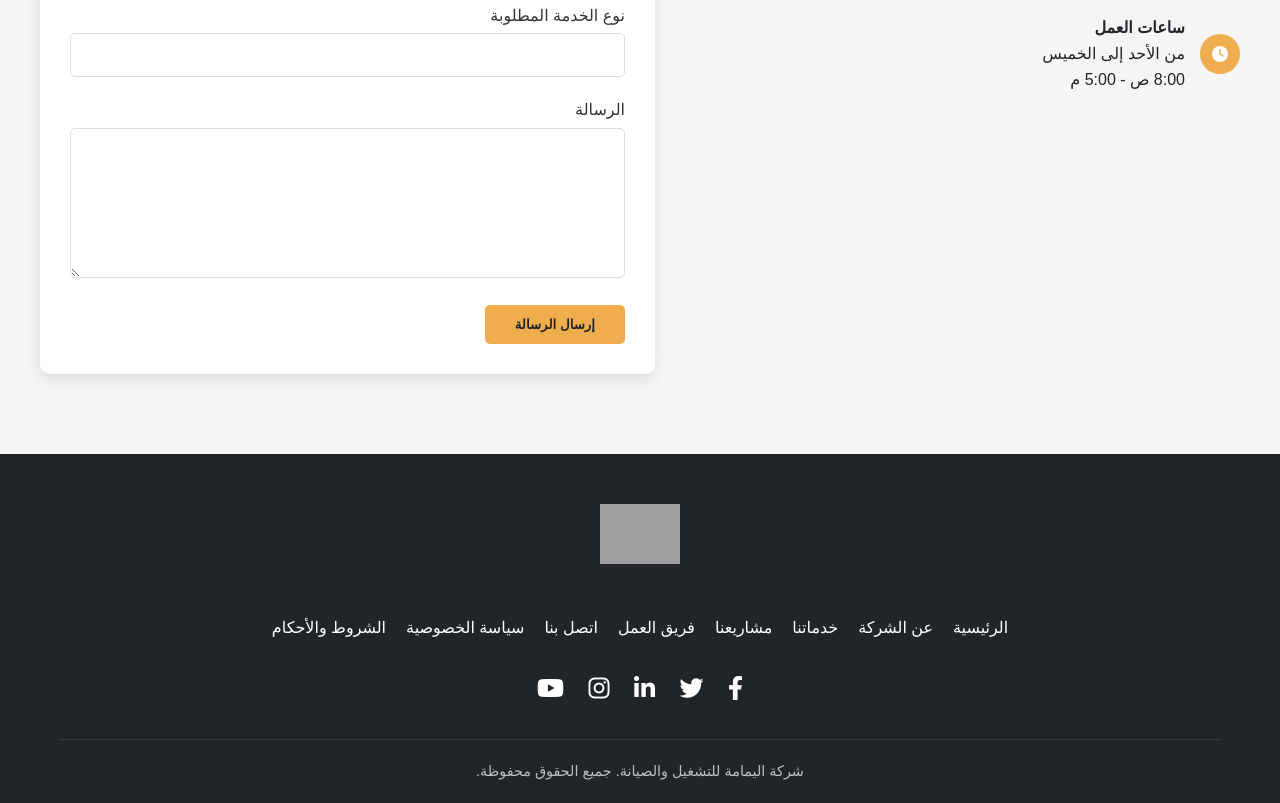
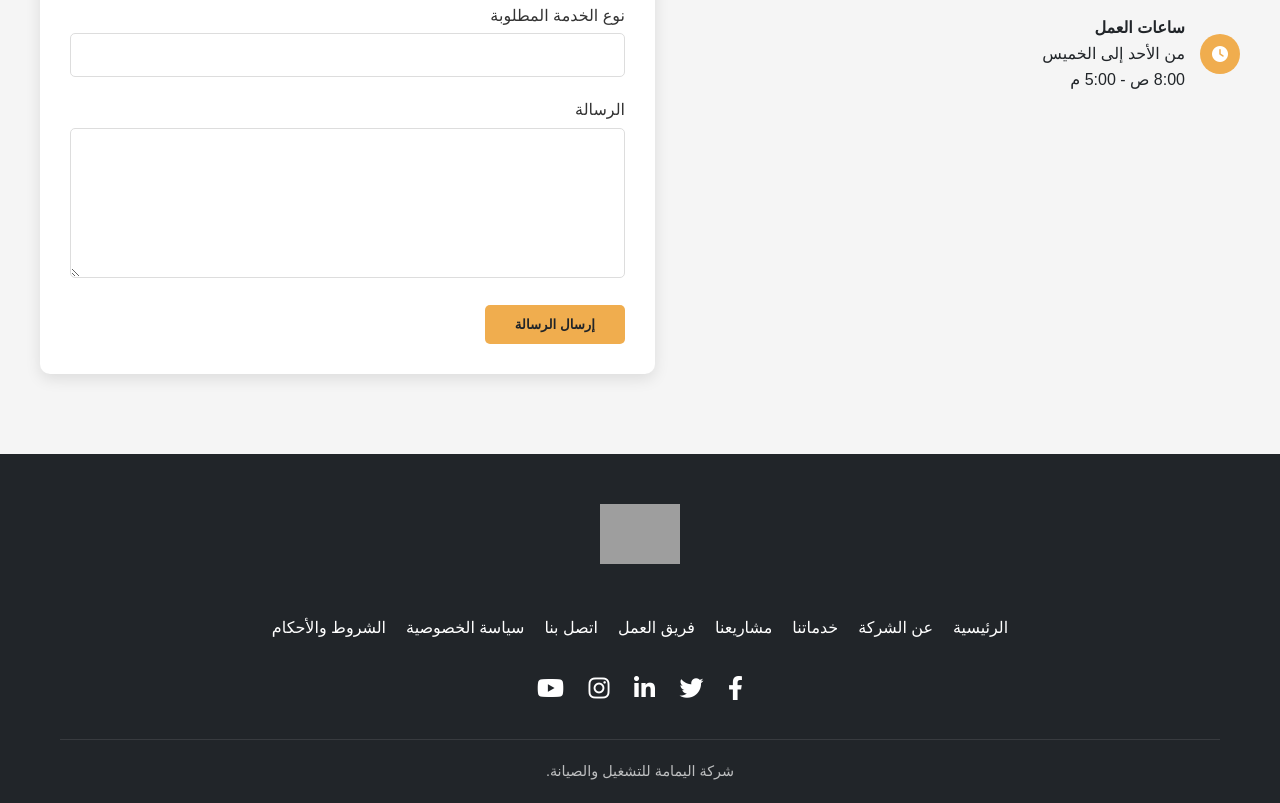
Before and after one commit to mkam339/yamama-company, a plain HTML site: page index.html in a window 1280 px wide. Shown: the part 5636-6439 px from the top of the page. Drawn offline with Linux system fonts and the light colour scheme; grey boxes are pictures that could not be loaded.

Commit message:
Update index.html

```diff
--- a/index.html
+++ b/index.html
@@ -929,7 +929,7 @@
             </div>
 
             <div class="copyright">
-                <p>شركة اليمامة للتشغيل والصيانة. جميع الحقوق محفوظة.</p>
+                <p>شركة اليمامة للتشغيل والصيانة.</p>
             </div>
         </div>
     </footer>
```
